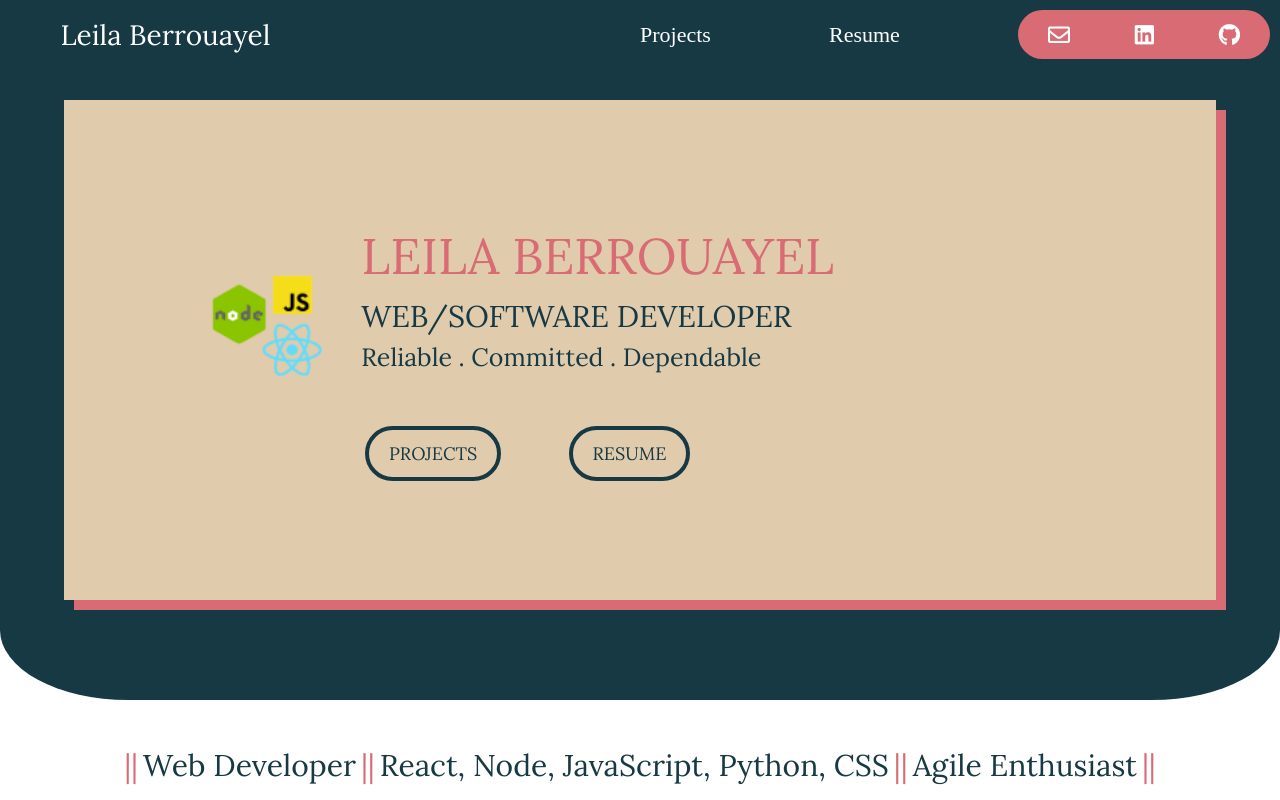
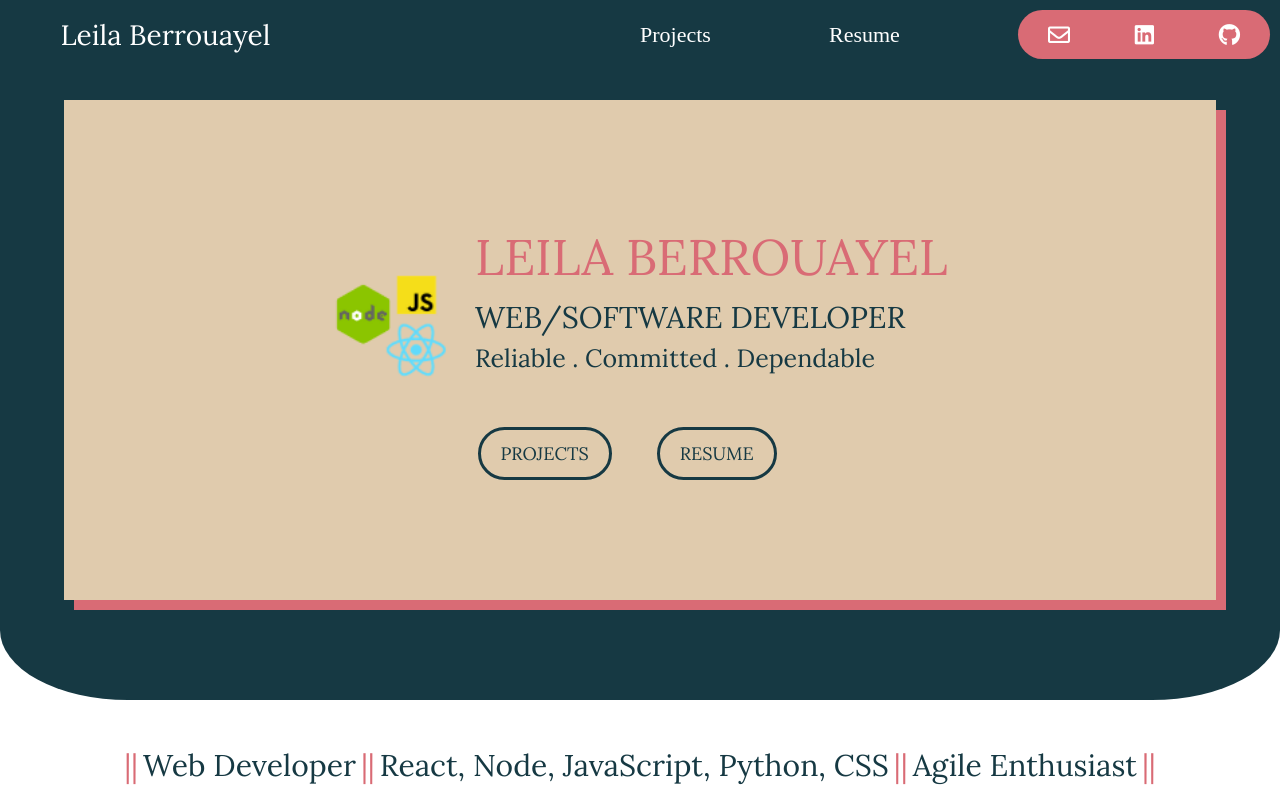
Before and after one commit to leila100/portfolio2, a React (Create React App) app in the folder website/: page / in a window 1280 px wide. Shown: the top 800 px of the page. Built offline with nearby package versions, Linux system fonts and the light colour scheme.

Commit message:
Make the header intro a fixed width

```diff
--- a/website/src/SASS/common.scss
+++ b/website/src/SASS/common.scss
@@ -5,7 +5,7 @@
 
     .link {
         background-color: transparent;
-        border: 4px solid $bg-dark;
+        border: 3px solid $bg-dark;
         border-radius: 55px;
         font-size: 1.8rem;
         padding: 10px 20px 10px 20px;
@@ -26,6 +26,6 @@
     }
 
     .link:hover {
-        border: 4px solid $highlight;
+        border: 3px solid $highlight;
     }
 }
--- a/website/src/SASS/home.scss
+++ b/website/src/SASS/home.scss
@@ -44,7 +44,8 @@
             }
 
             .intro {
-                width: 66%;
+                // width: 66%;
+                width: 500px;
                 font-family: 'Lora', serif;
                 line-height: 1.5;
 
```
